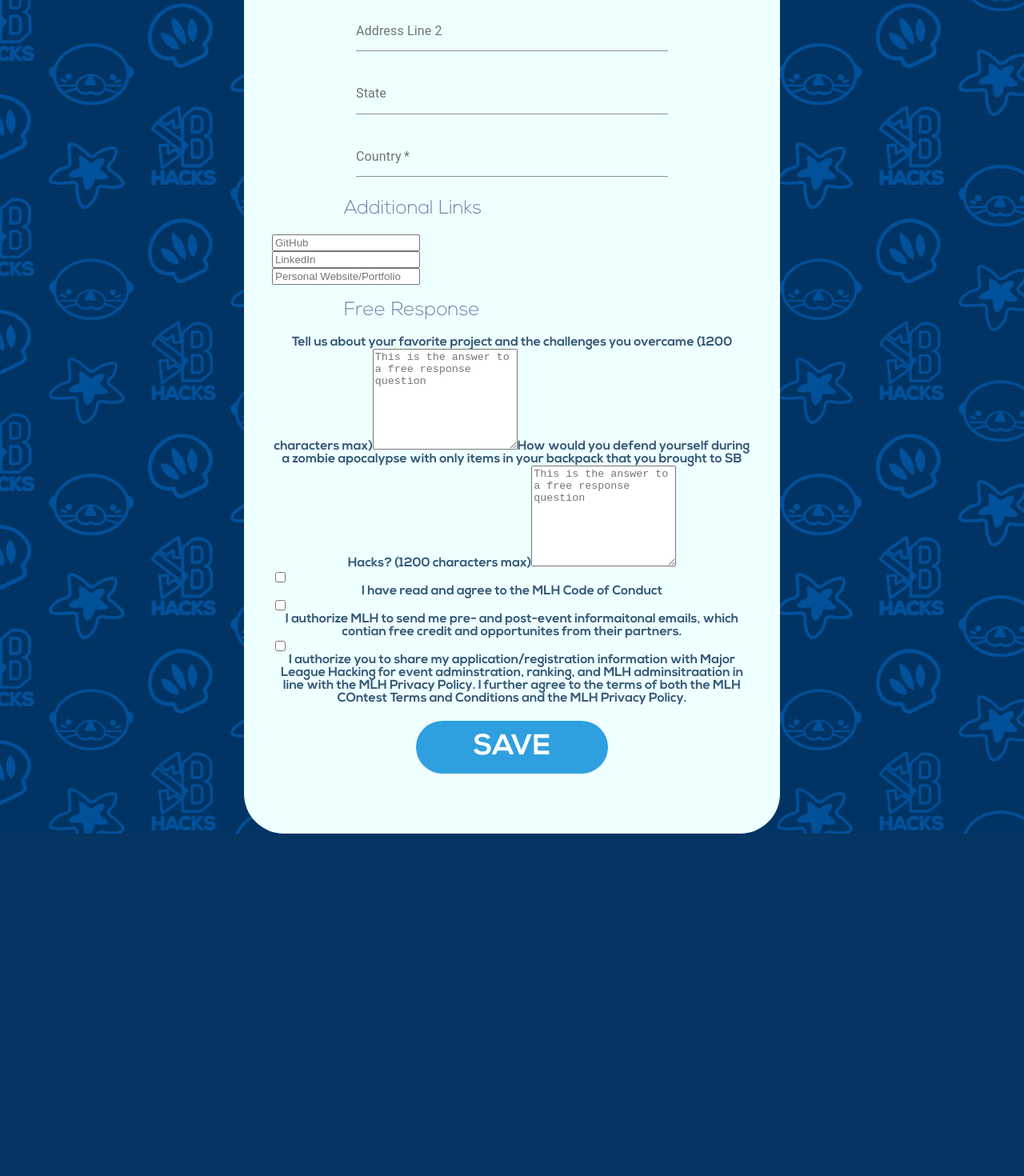
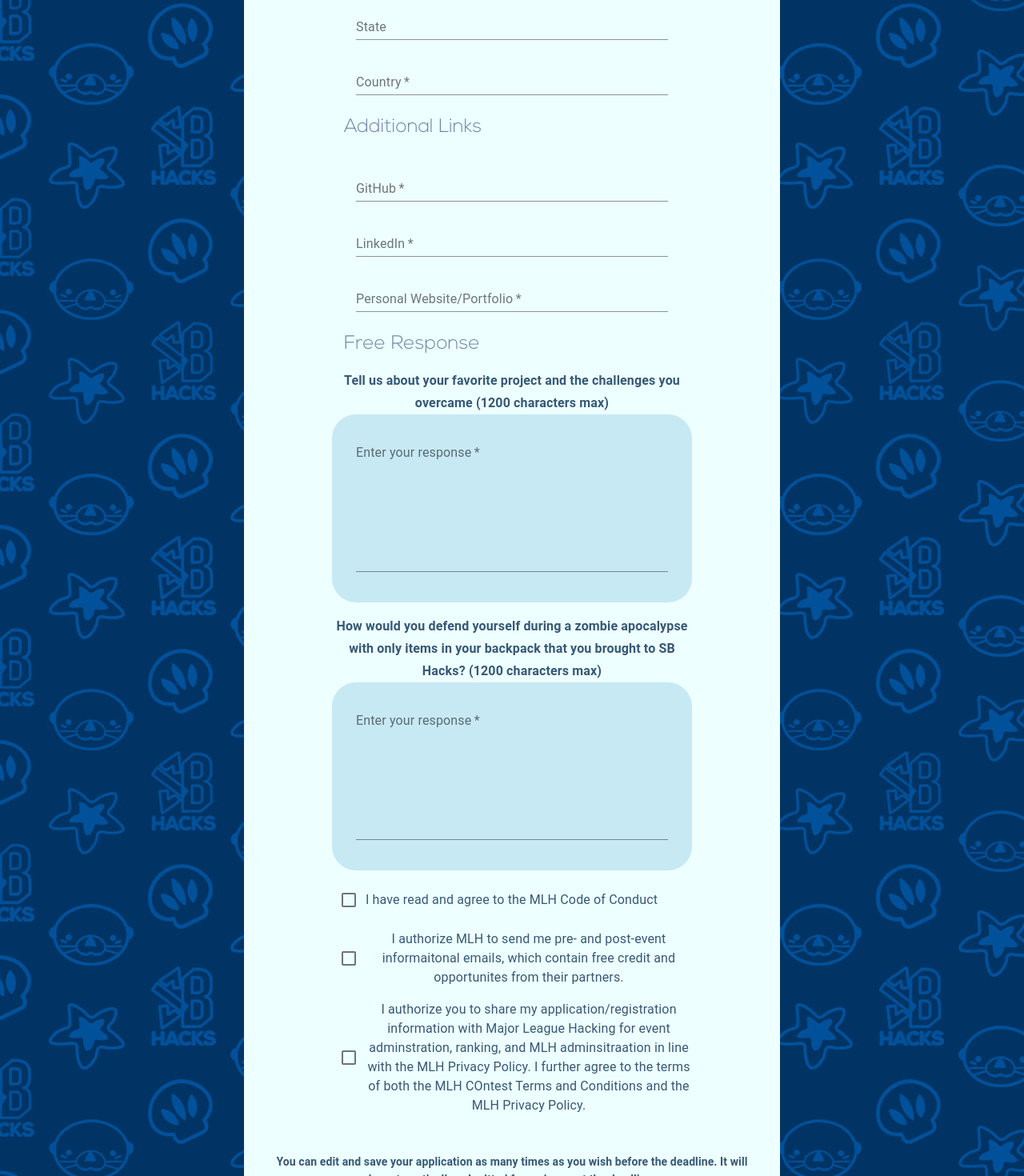
Before and after one commit to sbhacks-org/sbhacks-viii-site, a React (Create React App) app in the folder sbhacks-viii-frontend/: page /application in a window 1280 px wide. Shown: the part 1330-2800 px from the top of the page at 80% size. Before the commit the page ends 2372 px from the top, so only its background shows below. Built offline with nearby package versions, Linux system fonts and the light colour scheme; no server answers.

Commit message:
Added styles to application page

```diff
--- a/sbhacks-viii-frontend/src/components/Application.js
+++ b/sbhacks-viii-frontend/src/components/Application.js
@@ -1,10 +1,6 @@
 import React, { useEffect, useState } from "react";
-import axios from 'axios';
-import {
-    getAuth,
-    onAuthStateChanged,
-    signOut,
-} from "firebase/auth";
+import axios from "axios";
+import { getAuth, onAuthStateChanged, signOut } from "firebase/auth";
 import { getStorage, ref, uploadBytes, getDownloadURL } from "firebase/storage";
 import "../styles/Application.scss";
 
@@ -15,6 +11,8 @@
   TextField,
   FormControl,
   FormLabel,
+  Checkbox,
+  FormControlLabel,
 } from "@material-ui/core";
 import Background from "../assets/backgrounds/tileable_background.jpg";
 import { flatMap } from "lodash";
@@ -23,7 +21,7 @@
 const useStyles = makeStyles((theme) => ({
   container: {
     backgroundImage: `url(${Background})`,
-        height: 'fit-content'
+    height: "fit-content",
   },
   centerContainer: {
     paddingTop: "134px",
@@ -43,11 +41,23 @@
       width: "80vw",
     },
     background: "#EEFFFF",
-        borderRadius: '50px'
+    borderRadius: "50px",
   },
   formControl: {
-        width: '65%',
-        margin: "auto"
+    width: "65%",
+    margin: "auto",
+  },
+  formControlFrq: {
+    margin: "auto",
+    width: "75%",
+  },
+  frqLabel: {
+    fontWeight: "bold",
+  },
+  frqContainer: {
+    backgroundColor: "#C6E9F4",
+    borderRadius: "30px",
+    padding: "0px 30px 30px 30px",
   },
   // textField: {
   //     marginBottom: "40px",
@@ -70,56 +80,62 @@
     color: "white",
     background: "#2FA0DF",
     borderRadius: "75px",
-        fontSize: '36px',
+    fontSize: "36px",
     width: "40%",
-        fontFamily: 'NexaBold',
+    fontFamily: "NexaBold",
     "&:hover": {
       background: "#5FC5FF",
-            cursor: "pointer"
+      cursor: "pointer",
     },
     margin: "auto",
     marginBottom: "40px",
     marginTop: "20px",
   },
-}))
-const inputProps = { style: { textAlign: "left", fontFamily: "NexaBold", fontSize: "24px", color: "#365877" } }
-const InputLabelProps = { style: {  } }
+}));
+const inputProps = {
+  style: {
+    textAlign: "left",
+    fontFamily: "NexaBold",
+    fontSize: "16px",
+    color: "#365877",
+  },
+};
+const InputLabelProps = { style: {} };
 
 const Application = () => {
   const classes = useStyles();
 
   const [appFields, setAppFields] = useState(undefined);
 
-    const [phoneN, setPhoneN] = useState('');
-    const [lvlStudy, setLvlStudy] = useState('');
-    const [school, setSchool] = useState('');
-    const [gradYr, setGradYr] = useState('');
-    const [major, setMajor] = useState('');
-    const [tShrtSize, setTShrtSize] = useState('');
+  const [phoneN, setPhoneN] = useState("");
+  const [lvlStudy, setLvlStudy] = useState("");
+  const [school, setSchool] = useState("");
+  const [gradYr, setGradYr] = useState("");
+  const [major, setMajor] = useState("");
+  const [tShrtSize, setTShrtSize] = useState("");
   const [resume, setResume] = useState(undefined);
-    const [resumeURL, setResumeUrl] = useState('');
-    const [gender, setGender] = useState('');
-    const [ethnicity, setEthnicity] = useState('');
-    const [didHackathon, setDidHackathon] = useState('');
-    const [attendSbHacks, setAttendSbHacks] = useState('');
-    const [hearSbHacks, setHearSbHacks] = useState('');
+  const [resumeURL, setResumeUrl] = useState("");
+  const [gender, setGender] = useState("");
+  const [ethnicity, setEthnicity] = useState("");
+  const [didHackathon, setDidHackathon] = useState("");
+  const [attendSbHacks, setAttendSbHacks] = useState("");
+  const [hearSbHacks, setHearSbHacks] = useState("");
 
-    const [address1, setAddress1] = useState('');
-    const [address2, setAddress2] = useState('');
-    const [state, setState] = useState('');
-    const [country, setCountry] = useState('');
+  const [address1, setAddress1] = useState("");
+  const [address2, setAddress2] = useState("");
+  const [state, setState] = useState("");
+  const [country, setCountry] = useState("");
 
-    const [gitHub, setGitHub] = useState('');
-    const [linkedIn, setLinkedIn] = useState('');
-    const [pWebsite, setPWebsite] = useState('');
+  const [gitHub, setGitHub] = useState("");
+  const [linkedIn, setLinkedIn] = useState("");
+  const [pWebsite, setPWebsite] = useState("");
 
-    const [frq1, setFrq1] = useState('');
-    const [frq2, setFrq2] = useState('');
+  const [frq1, setFrq1] = useState("");
+  const [frq2, setFrq2] = useState("");
 
   const [agrMLH, setAgrMLH] = useState(false);
   const [agrEmail, setAgrEmail] = useState(false);
   const [shareInfo, setShareInfo] = useState(false);
-
 
   // user data
   const [uid, setUid] = useState(undefined);
@@ -132,17 +148,19 @@
     const auth = getAuth();
 
     onAuthStateChanged(auth, (user) => {
+      return;
       if (user) {
         // User is signed in, see docs for a list of available properties
         // https://firebase.google.com/docs/reference/js/firebase.User
         // const uid = user.uid;
 
-                if(!user.emailVerified) {
+        if (!user.emailVerified) {
           // email not verified so redirect to login
           history.push("/login");
         }
 
-                axios.get("/userdb/getAppFields", { params: { uid: user.uid } })
+        axios
+          .get("/userdb/getAppFields", { params: { uid: user.uid } })
           .then(async (res) => {
             console.log(res.data);
 
@@ -158,11 +176,10 @@
                 /* resume cant really be used i think
                                     I don't think im getting file properly*/
                 // const resumeFile = await axios.get(res.data.resumeLink);
-                                const resumeFile = <img src={res.data.resumeLink} />
+                const resumeFile = <img src={res.data.resumeLink} />;
                 setResume(resumeFile);
                 setResumeUrl(res.data.resumeLink);
-                            }
-                            catch (err) {
+              } catch (err) {
                 console.log("Error in getting resume: " + err);
               }
             }
@@ -193,9 +210,9 @@
             setFname(res.data.fname);
             setLname(res.data.lname);
           })
-                    .catch(err => {
+          .catch((err) => {
             console.log("Error in getting user data: " + err);
-                    })
+          });
         // ...
       } else {
         // User is signed out
@@ -203,8 +220,7 @@
       }
     });
     // */
-
-    }, [])
+  }, []);
   const uploadResume = async (e) => {
     if (e) e.preventDefault();
     const auth = getAuth();
@@ -219,7 +235,7 @@
     await uploadBytes(storageRef, file);
     const url = await getDownloadURL(storageRef);
     console.log(url);
-        setResumeUrl(url);  // is async but I cant await it so I must return url
+    setResumeUrl(url); // is async but I cant await it so I must return url
     return url;
   };
 
@@ -232,9 +248,9 @@
 
     if (user != null) {
       await uploadResume();
-            console.log(resumeURL)
+      console.log(resumeURL);
 
-            const newAppFields = (appFields === undefined) ? {} : { ...appFields };
+      const newAppFields = appFields === undefined ? {} : { ...appFields };
       newAppFields.uid = uid;
       newAppFields.emailAddress = emailAddress;
       newAppFields.fname = fname;
@@ -265,33 +281,30 @@
       newAppFields.privacyAgree = shareInfo;
       newAppFields.mlhCommAgree = agrEmail;
 
-
       setAppFields(newAppFields);
-            axios.post('/userdb/saveApp', { uid: uid, update_info: newAppFields })
-                .then(res => {
+      axios
+        .post("/userdb/saveApp", { uid: uid, update_info: newAppFields })
+        .then((res) => {
           console.log("Successfully saved data!");
           console.log(res.data);
         })
-                .catch(err => {
+        .catch((err) => {
           console.log("Error when saving application data: " + err);
-                })
+        });
     }
-
-    }
-
+  };
 
   const update = (e, set) => {
     e.preventDefault();
-        if (typeof (e.target.value) == "string") {
+    if (typeof e.target.value == "string") {
       if (e.target.value.length > 1200) return;
     }
     set(e.target.value);
   };
 
-
   /* Make required fields not required to save app. They are only required for status to be complete */
   return (
-        <div id='hackerApp' className={classes.container}>
+    <div id="hackerApp" className={classes.container}>
       <div className={classes.centerContainer}>
         <div className={classes.formContainer}>
           <h1 className={classes.title}>SB Hacks VIII Hacker Application</h1>
@@ -300,7 +313,7 @@
             <FormControl className={classes.formControl}>
               <TextField
                 label="Phone Number"
-                                type='text'
+                type="text"
                 value={phoneN}
                 onChange={(e) => update(e, setPhoneN)}
                 inputProps={inputProps}
@@ -314,7 +327,7 @@
             <FormControl className={classes.formControl}>
               <TextField
                 label="Level of Study"
-                                type='text'
+                type="text"
                 value={lvlStudy}
                 onChange={(e) => update(e, setLvlStudy)}
                 inputProps={inputProps}
@@ -328,7 +341,7 @@
             <FormControl className={classes.formControl}>
               <TextField
                 label="School"
-                                type='text'
+                type="text"
                 value={school}
                 onChange={(e) => update(e, setSchool)}
                 inputProps={inputProps}
@@ -342,7 +355,7 @@
             <FormControl className={classes.formControl}>
               <TextField
                 label="Expected Graduation Year"
-                                type='text'
+                type="text"
                 value={gradYr}
                 onChange={(e) => update(e, setGradYr)}
                 inputProps={inputProps}
@@ -356,7 +369,7 @@
             <FormControl className={classes.formControl}>
               <TextField
                 label="Major/Field of Study"
-                                type='text'
+                type="text"
                 value={major}
                 onChange={(e) => update(e, setMajor)}
                 inputProps={inputProps}
@@ -370,7 +383,7 @@
             <FormControl className={classes.formControl}>
               <TextField
                 label="T-Shirt Size"
-                                type='text'
+                type="text"
                 value={tShrtSize}
                 onChange={(e) => update(e, setTShrtSize)}
                 inputProps={inputProps}
@@ -382,13 +395,31 @@
               />
             </FormControl>
 
-                        <input type="file" onChange={(e) => setResume(e.target.files[0])} />
-                        <img src={(resumeURL) ? resumeURL : ''} />
+            <FormControl
+              className={classes.formControl}
+              style={{ marginTop: "16px", textAlign: "left" }}
+            >
+              <Typography
+                style={{
+                  fontFamily: "'Roboto', 'Helvetica', 'Arial', sans-serif",
+                  fontSize: "1rem",
+                  fontWeight: 400,
+                  color: "#6d7575",
+                }}
+              >
+                Resume *
+              </Typography>
+              <input
+                type="file"
+                onChange={(e) => setResume(e.target.files[0])}
+              />
+              <img src={resumeURL ? resumeURL : ""} />
+            </FormControl>
 
             <FormControl className={classes.formControl}>
               <TextField
                 label="Gender"
-                                type='text'
+                type="text"
                 value={gender}
                 onChange={(e) => update(e, setGender)}
                 inputProps={inputProps}
@@ -401,7 +432,7 @@
             <FormControl className={classes.formControl}>
               <TextField
                 label="Ethnicity"
-                                type='text'
+                type="text"
                 value={ethnicity}
                 onChange={(e) => update(e, setEthnicity)}
                 inputProps={inputProps}
@@ -414,7 +445,7 @@
             <FormControl className={classes.formControl}>
               <TextField
                 label="Have you participated in a hackathon before?"
-                                type='text'
+                type="text"
                 value={didHackathon}
                 onChange={(e) => update(e, setDidHackathon)}
                 inputProps={inputProps}
@@ -427,7 +458,7 @@
             <FormControl className={classes.formControl}>
               <TextField
                 label="Have you attended SB Hacks?"
-                                type='text'
+                type="text"
                 value={attendSbHacks}
                 onChange={(e) => update(e, setAttendSbHacks)}
                 inputProps={inputProps}
@@ -440,7 +471,7 @@
             <FormControl className={classes.formControl}>
               <TextField
                 label="How did you hear about SB Hacks?"
-                                type='text'
+                type="text"
                 value={hearSbHacks}
                 onChange={(e) => update(e, setHearSbHacks)}
                 inputProps={inputProps}
@@ -455,7 +486,7 @@
             <FormControl className={classes.formControl}>
               <TextField
                 label="Address Line 1"
-                                type='text'
+                type="text"
                 value={address1}
                 onChange={(e) => update(e, setAddress1)}
                 inputProps={inputProps}
@@ -469,7 +500,7 @@
             <FormControl className={classes.formControl}>
               <TextField
                 label="Address Line 2"
-                                type='text'
+                type="text"
                 value={address2}
                 onChange={(e) => update(e, setAddress2)}
                 inputProps={inputProps}
@@ -482,7 +513,7 @@
             <FormControl className={classes.formControl}>
               <TextField
                 label="State"
-                                type='text'
+                type="text"
                 value={state}
                 onChange={(e) => update(e, setState)}
                 inputProps={inputProps}
@@ -495,7 +526,7 @@
             <FormControl className={classes.formControl}>
               <TextField
                 label="Country"
-                                type='text'
+                type="text"
                 value={country}
                 onChange={(e) => update(e, setCountry)}
                 inputProps={inputProps}
@@ -508,30 +539,157 @@
             </FormControl>
 
             <h2>Additional Links</h2>
-                        <input type='text' placeholder="GitHub" value={gitHub} onChange={(e) => update(e, setGitHub)} />
-                        <input type='text' placeholder="LinkedIn" value={linkedIn} onChange={(e) => update(e, setLinkedIn)} />
-                        <input type='text' placeholder="Personal Website/Portfolio" value={pWebsite} onChange={(e) => update(e, setPWebsite)} />
+            <FormControl className={classes.formControl}>
+              <TextField
+                label="GitHub"
+                type="text"
+                value={gitHub}
+                onChange={(e) => update(e, setGitHub)}
+                inputProps={inputProps}
+                InputLabelProps={InputLabelProps}
+                size="small"
+                margin="normal"
+                fullWidth
+                required
+              />
+            </FormControl>
+            <FormControl className={classes.formControl}>
+              <TextField
+                label="LinkedIn"
+                type="text"
+                value={linkedIn}
+                onChange={(e) => update(e, setLinkedIn)}
+                inputProps={inputProps}
+                InputLabelProps={InputLabelProps}
+                size="small"
+                margin="normal"
+                fullWidth
+                required
+              />
+            </FormControl>
+            <FormControl className={classes.formControl}>
+              <TextField
+                label="Personal Website/Portfolio"
+                type="text"
+                value={pWebsite}
+                onChange={(e) => update(e, setPWebsite)}
+                inputProps={inputProps}
+                InputLabelProps={InputLabelProps}
+                size="small"
+                margin="normal"
+                fullWidth
+                required
+              />
+            </FormControl>
 
             <h2>Free Response</h2>
-                        <label htmlFor="frq1">Tell us about your favorite project and the challenges you overcame (1200 characters max)</label>
-                        <textarea id="frq1" rows="8" placeholder="This is the answer to a free response question" value={frq1} onChange={(e) => update(e, setFrq1)} />
-                        <label htmlFor="frq2">How would you defend yourself during a zombie apocalypse with only items in your backpack that you brought to SB Hacks? (1200 characters max)</label>
-                        <textarea id="frq2" rows="8" placeholder="This is the answer to a free response question" value={frq2} onChange={(e) => update(e, setFrq2)} />
 
-                        <input type="checkbox" id="agreeMLH" value={agrMLH} onChange={(e) => update(e, setAgrMLH)} />
-                        <label htmlFor="agreeMLH">I have read and agree to the MLH Code of Conduct</label>
-                        <input type="checkbox" id="agrEmail" value={agrEmail} onChange={(e) => update(e, setAgrEmail)} />
-                        <label htmlFor="agrEMail">I authorize MLH to send me pre- and post-event informaitonal emails, which contian free credit and opportunites from their partners.</label>
-                        <input type="checkbox" id="shareInfo" value={shareInfo} onChange={(e) => update(e, setShareInfo)} />
-                        <label htmlFor="shareInfo">I authorize you to share my application/registration information with Major League Hacking for event adminstration, ranking, and MLH adminsitraation in line with the MLH Privacy Policy. I further agree to the terms of both the MLH COntest Terms and Conditions and the MLH Privacy Policy.</label>
-
+            <FormControl className={classes.formControlFrq}>
+              <Typography variant="subtitle1" className={classes.frqLabel}>
+                Tell us about your favorite project and the challenges you
+                overcame (1200 characters max)
+              </Typography>
+              <div className={classes.frqContainer}>
+                <TextField
+                  label="Enter your response"
+                  type="text"
+                  multiline
+                  rows={8}
+                  value={frq1}
+                  onChange={(e) => update(e, setFrq1)}
+                  inputProps={inputProps}
+                  InputLabelProps={InputLabelProps}
+                  // size="small"
+                  margin="normal"
+                  fullWidth
+                  required
+                />
+              </div>
+            </FormControl>
+            <br />
+            <br />
+            <FormControl className={classes.formControlFrq}>
+              <Typography variant="subtitle1" className={classes.frqLabel}>
+                How would you defend yourself during a zombie apocalypse with
+                only items in your backpack that you brought to SB Hacks? (1200
+                characters max)
+              </Typography>
+              <div className={classes.frqContainer}>
+                <TextField
+                  label="Enter your response"
+                  type="text"
+                  multiline
+                  rows={8}
+                  value={frq2}
+                  onChange={(e) => update(e, setFrq2)}
+                  inputProps={inputProps}
+                  InputLabelProps={InputLabelProps}
+                  // size="small"
+                  margin="normal"
+                  fullWidth
+                  required
+                />
+              </div>
+            </FormControl>
+            <br />
+            <br />
+            <FormControlLabel
+              className={classes.formControlFrq}
+              label="I have read and agree to the MLH Code of Conduct"
+              control={
+                <Checkbox
+                  checked={agrMLH}
+                  onChange={(e) => setAgrMLH(e.target.checked)}
+                />
+              }
+            />
+            <br />
+            <br />
+            <FormControlLabel
+              className={classes.formControlFrq}
+              label="I authorize MLH to send me pre- and post-event informaitonal emails, which contain free credit and opportunites from their partners."
+              control={
+                <Checkbox
+                  checked={agrEmail}
+                  onChange={(e) => setAgrEmail(e.target.checked)}
+                />
+              }
+            />
+            <br />
+            <br />
+            <FormControlLabel
+              className={classes.formControlFrq}
+              label="I authorize you to share my application/registration information
+              with Major League Hacking for event adminstration, ranking, and
+              MLH adminsitraation in line with the MLH Privacy Policy. I further
+              agree to the terms of both the MLH COntest Terms and Conditions
+              and the MLH Privacy Policy."
+              control={
+                <Checkbox
+                  checked={shareInfo}
+                  onChange={(e) => setShareInfo(e.target.checked)}
+                />
+              }
+            />
+            <br />
+            <br />
+            <br />
+            <br />
+            <Typography variant="subtitle2" className={classes.frqLabel}>
+              You can edit and save your application as many times as you wish
+              before the deadline. It will be automatically submitted for review
+              past the deadline.
+            </Typography>
             <input className={classes.saveBtn} type="submit" value="SAVE" />
+            <Typography variant="subtitle2" className={classes.frqLabel}>
+              Encountering problems? Email us at{" "}
+              <a href="mailto:team@sbhacks.com">team@sbhacks.com</a>!
+            </Typography>
           </form>
         </div>
       </div>
-
     </div>
-    )
-}
+  );
+};
 
 export default Application;
```
Lines whose indentation alone changed are shown as unchanged.
